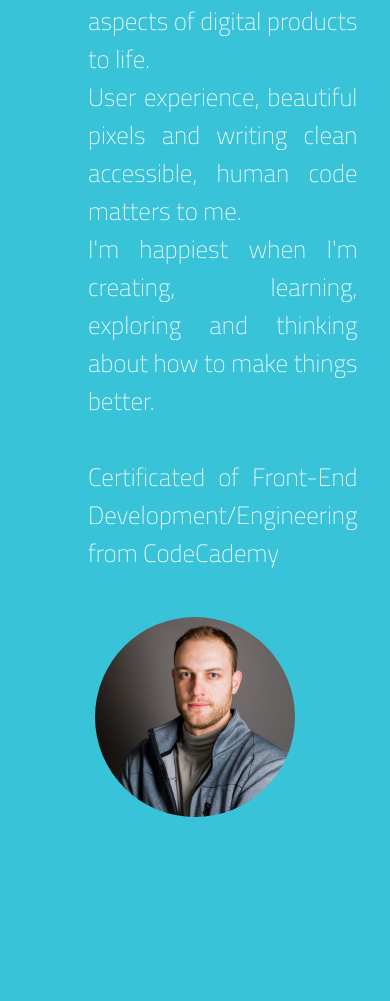
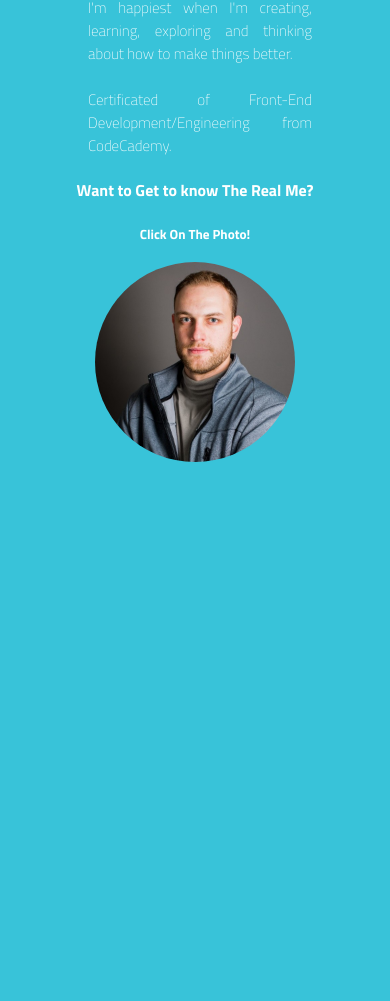
Before and after one commit to Smirnovious/smirnovious.github.io, a website: page index.html in a window 390 px wide. Shown: the part 987-1988 px from the top of the page. Drawn offline with nearby package versions, Linux system fonts and the light colour scheme; grey boxes are pictures that could not be loaded.

Commit message:
Some Changes in the responsive Design

```diff
--- a/index.html
+++ b/index.html
@@ -7,7 +7,7 @@
   />
     <meta charset="UTF-8">
     <meta http-equiv="X-UA-Compatible" content="IE=edge">
-    <meta name="viewport" content="width=device-width, initial-scale=1.0">
+    <meta name="viewport" content="width=device-width, initial-scale=1.0, user-scalable=no">
     <link rel="stylesheet" href="/style.css">
     <link rel="stylesheet" href="/responsive.css">
     <!--Icons-->
@@ -66,17 +66,22 @@
             I'm happiest when I'm creating, learning, exploring and thinking about how to make things better.
             <br>
             <br>
-            Certificated of Front-End Development/Engineering from CodeCademy
+            Certificated of Front-End Development/Engineering from CodeCademy.
         </p>
     </div>
-    <div id="realMe" onmouseover="myFunction()" onmouseout="myFunction2()">
-        <div class="ProfileCard">
+
+    <div id="realMe">
+        <div id="clkme">
+        <h4 class="wantToGetToKnow">Want to Get to know The Real Me?</h4>
+        <h5 class="animate__animated animate__flash animate__infinite thisPhoto">Click On The Photo!</h5>
+        </div>
+        <div class="ProfileCard" onmouseover="myFunction()" onmouseout="myFunction2()">
             <div class="circleProfile">
                 <img src="/Resources/profilepic.jpg" alt="ProfilePic" class="logoProfile">
             </div>
             <div class="contentProfile">
                 <h2>Who is Alex?</h2><h5 class="profileText">Besides Coding</h5>
-                <p class="profileText">Deep down in my heart i am just a kid who likes to goof around (just like with these bitmojis), but when it comes to work - I'm all In.
+                <p class="profileText">Deep down in my heart I am just a kid who likes to goof around (just like with these bitmojis), but when it comes to work - I'm all In.
             Before Coding Bootcamp, I studied Screenwriting and I have a BA in Film & Television from Tel-Aviv University. I was and always will be an artistic person, viewing life one story at a time. </p>
                 <a href="#">Wanna Know More?</a>
             </div>
--- a/responsive.css
+++ b/responsive.css
@@ -5,7 +5,8 @@
 
     html{
         scroll-behavior: smooth;
-        overflow: scroll;
+        overflow-y: scroll;
+        overflow-x: hidden;
     }
     .bitmoji1Img {
       width: 200px;
@@ -56,8 +57,8 @@
     }
 
     .infoAbout{
-        font-size: 25px;
-        word-spacing: normal;
+        font-size: 15px;
+        word-spacing: large;
     }
 
     .aboutMe-container{
@@ -114,14 +115,23 @@
     .ProfileCard{
         height: 250px;
         width: 200px;
+        margin:auto;
     }
 
     .logo {
-        width: 200px;
-        height: 200px;
+        width: 150px;
+        height: 150px;
     }
 
     .card {
         margin: 0
     }
+
+    #clkme {
+        margin-bottom: 30px;
+    }
+
+    h2 {
+        font-size: 20px;
+    }
 }
--- a/script.js
+++ b/script.js
@@ -2,7 +2,10 @@
 function myFunction() {
     const myElement = document.getElementById("about");
     myElement.style.visibility = "hidden";
+    const myElement2 = document.getElementById("clkme");
+    myElement2.style.visibility = "hidden";
 }
+
 
 function myFunction2() {
     const myElement = document.getElementById("about");
--- a/style.css
+++ b/style.css
@@ -116,6 +116,17 @@ ul {
 }
 #realMe{
     display: flex;
+    flex-direction: column;
+}
+
+#clkme{
+    display:flex;
+    flex-direction: column;
+    height: 50px;
+}
+
+.thisPhoto{
+    margin-top: 0;
 }
 
 #about {
@@ -133,7 +144,7 @@ ul {
 
 /* Skills Section */
 .skills-section{
-    z-index: 0;
+    z-index: 1;
     position: relative;
     background-color: whitesmoke;
     border-radius: 20px;
@@ -295,6 +306,10 @@ i{
     transition-delay: 0s;
 }
 
+.logo{
+    height: 100px;
+    width: 100px;
+}
 .content{
     position: relative;
     width: 50%;
@@ -351,7 +366,7 @@ i{
 .ProfileCard{
     position: relative;
     width: 300px;
-    height: 350px;
+    height: 250px;
     margin: 20px;
     border-radius: 20px;
     transition: 0.5s;
@@ -359,6 +374,8 @@ i{
     display: flex;
     justify-content: flex-start;
     align-items: center;
+    top: 0;
+
 
 }
 
@@ -481,7 +498,7 @@ i{
 }
 
 .floating {
-    z-index: 1;
+    z-index: 2;
     width: 150px;
 	height: 150px;
     animation-name: floating;
```
